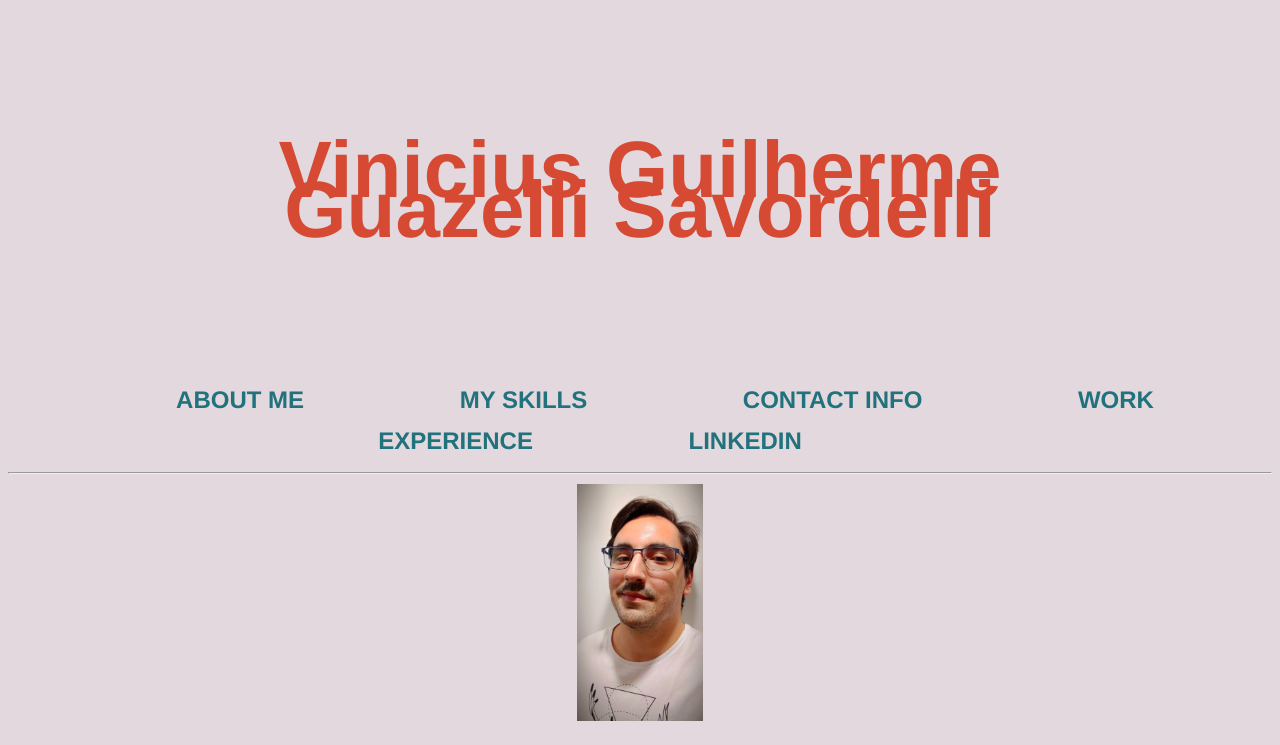
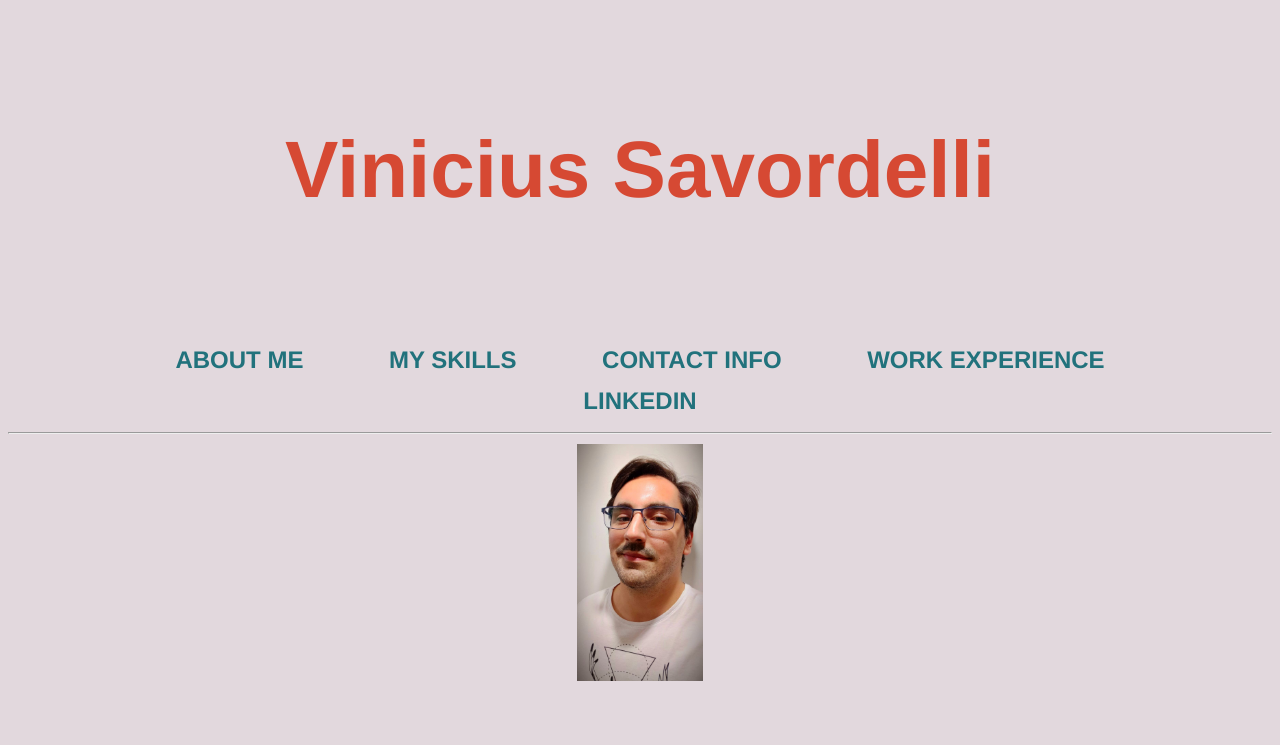
Before and after one commit to vinisavordelli/vinisavordelli.github.io, a plain HTML site: page index.html in a window 1280 px wide. Shown: the top 745 px of the page. Drawn offline with Linux system fonts and the light colour scheme.

Commit message:
updated with blocks inputs

```diff
--- a/index.html
+++ b/index.html
@@ -15,12 +15,14 @@
 
 </head>
 <body>
-<h1>Vinicius Guilherme Guazelli Savordelli</h1>
-<div class ="links"><a class="intLinks" href="#About me">ABOUT ME</a>
-<a class="intLinks" href="#skills">MY SKILLS</a>
-<a class="intLinks" href="#contact">CONTACT INFO</a>
-<a class="intLinks" href="#EXP">WORK EXPERIENCE</a>
-<a class="intLinks" href="https://www.linkedin.com/in/savordelli" target="_blank">LINKEDIN</a>
+
+<div class ="links">
+  <h1>Vinicius Savordelli</h1>
+  <a class="intLinks" href="#About me">ABOUT ME</a>
+  <a class="intLinks" href="#skills">MY SKILLS</a>
+  <a class="intLinks" href="#contact">CONTACT INFO</a>
+  <a class="intLinks" href="#EXP">WORK EXPERIENCE</a>
+  <a class="intLinks" href="https://www.linkedin.com/in/savordelli" target="_blank">LINKEDIN</a>
 </div>
 <hr>
 <div id = "profilePic"><img src="Foto.jpeg" height="10%" width="10%"></div>
--- a/style.css
+++ b/style.css
@@ -32,11 +32,7 @@ a{
     font-weight: bolder;
 }
 
-a:hover{
-color: #00414b;
-font-size: 30px;
 
-}
 
 #ignore{
     background-color: #e2d8dd;
@@ -78,21 +74,26 @@ ul{
     text-indent: 30px;
 }
 .intLinks{
-    margin: 50px;
-    margin-right: 100px;
+    padding: 10px;
+    margin: 30px;
     text-decoration: none;
     color: #21727c;
     font-weight: bolder;
     font-size: 24px;
     text-align:  center;
 }
+
+.intLinks:hover{
+font-size: 28px;
+color: #00414b;
+}
+
 #profilePic{
     text-align: center;
 }
 .links{
-    align-items: center;
-    align-self: center;
-    align-tracks: center;
-    align-content: center;
     text-align: center;
+    max-width: 80%;
+    margin-left: auto;
+    margin-right: auto;
 }
```
